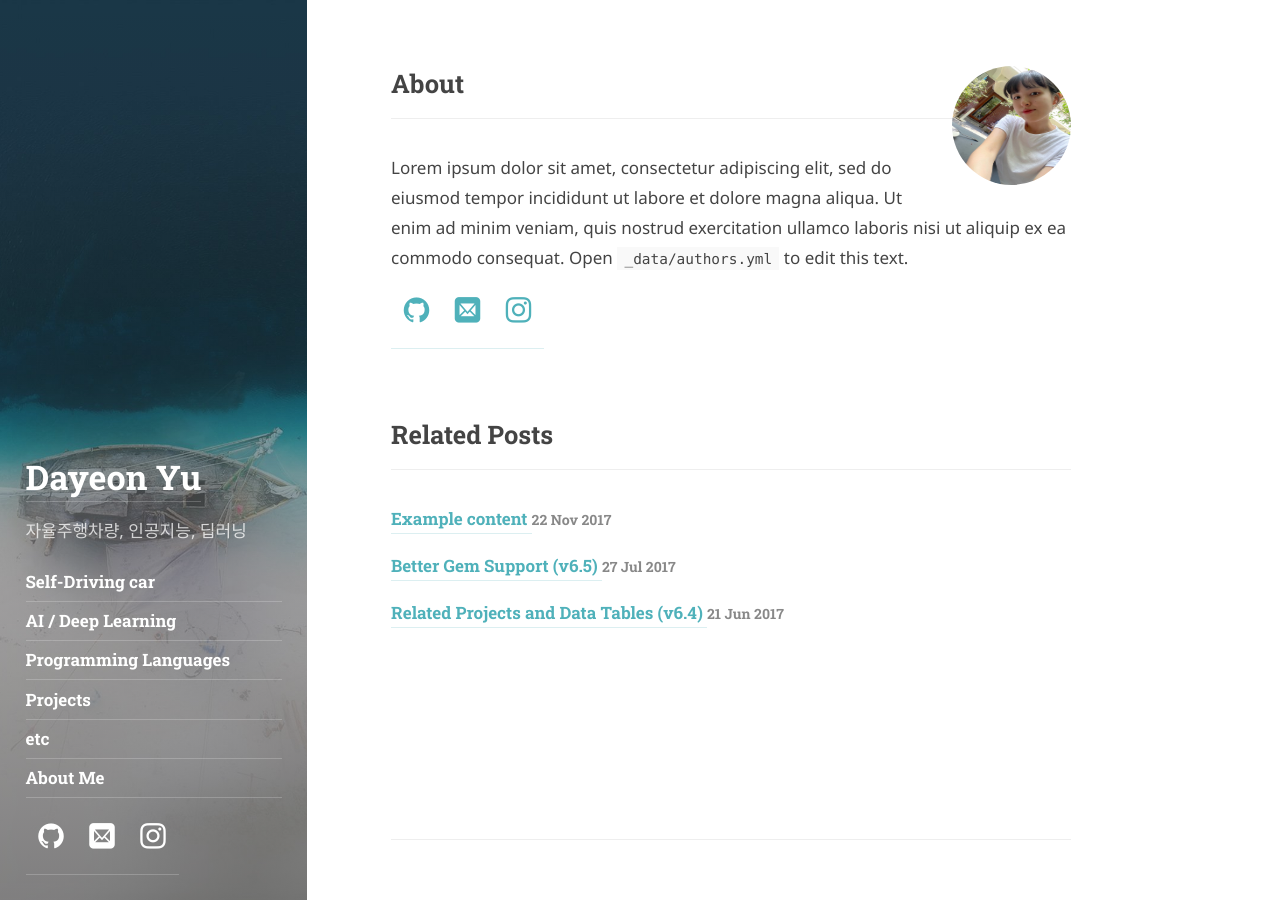
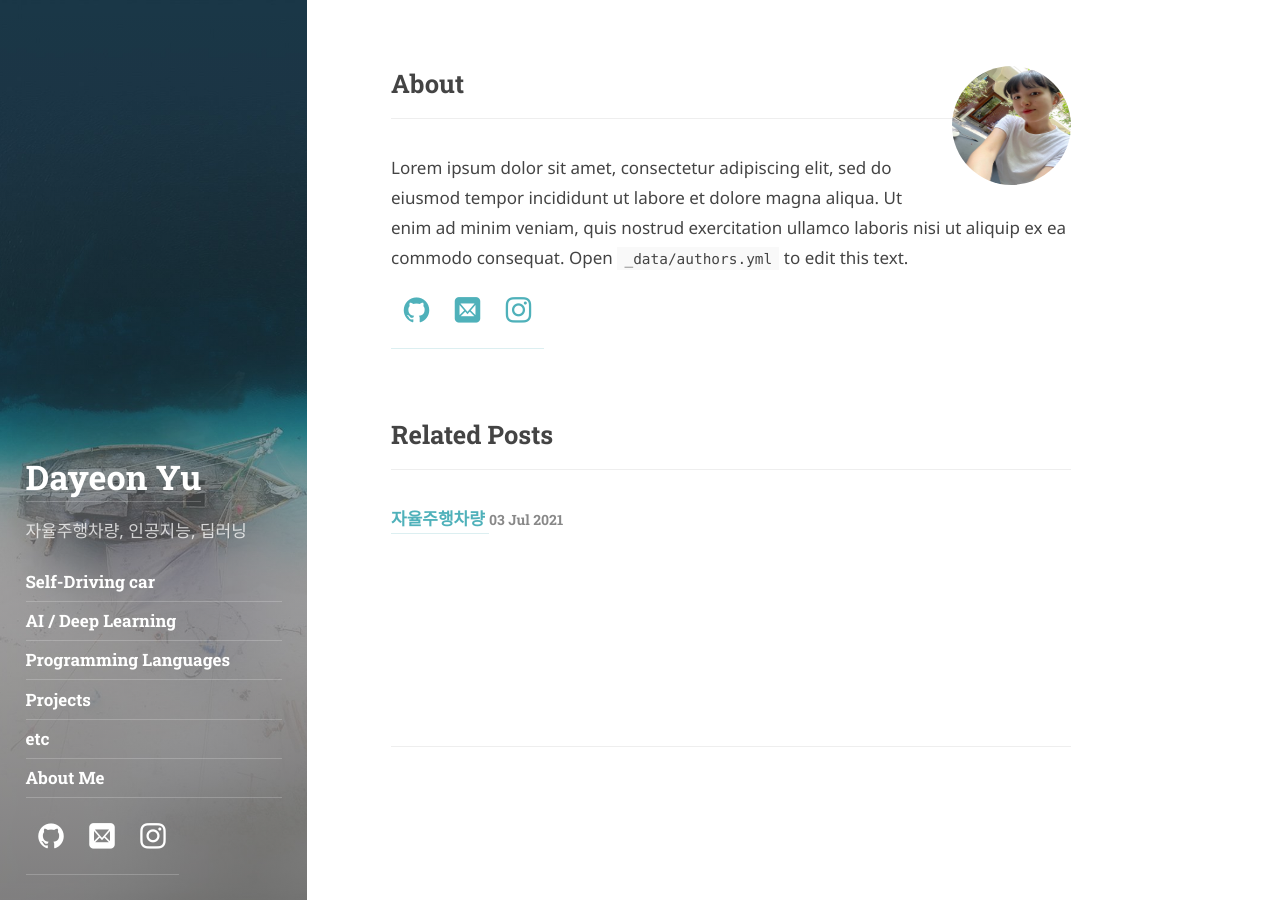
Before and after one commit to Udayeon/Udayeon.github.io, a Jekyll site: the page built from _posts/2017-06-06-third-party-scripts.md, in a window 1280 px wide and 900 px high, scrolled down 2509 px. Built offline with Jekyll 4.4.1, drawn with Linux system fonts in a browser that asks for light colours; some web fonts are replaced; some of the changed text lies outside the part shown.

Commit message:
Update 2017-06-06-third-party-scripts.md

```diff
--- a/_posts/2017-06-06-third-party-scripts.md
+++ b/_posts/2017-06-06-third-party-scripts.md
@@ -1,9 +1,9 @@
 ---
 layout: post
-title: Third Party Scripts (v6.3)
+title: 자율주행차량
 description: >
   Hydejack v6.3 makes including third party plugins easier.
-tags: [hydejack]
+tags: [selfdriving]
 ---
 
 This release makes including third party plugins easier.
```
